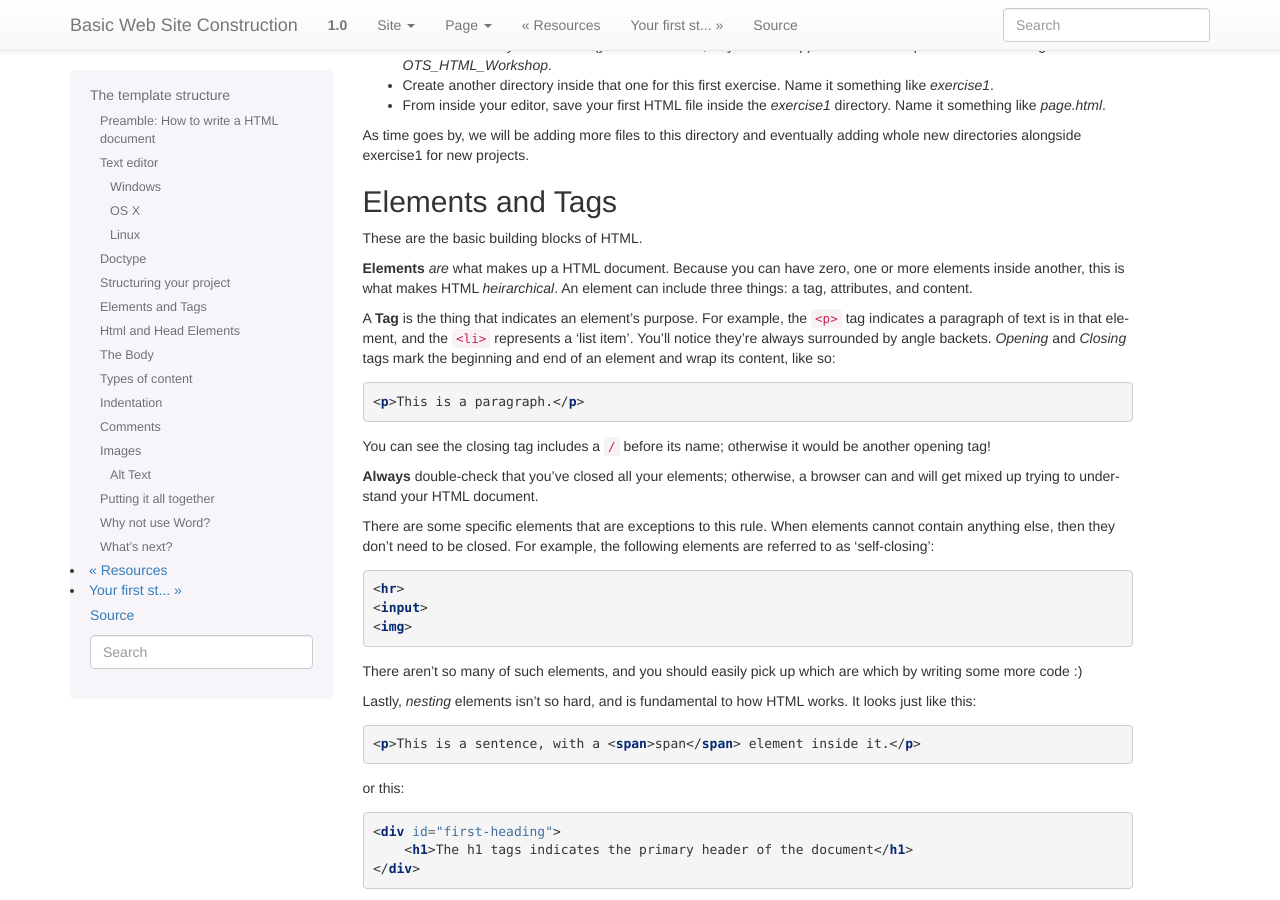
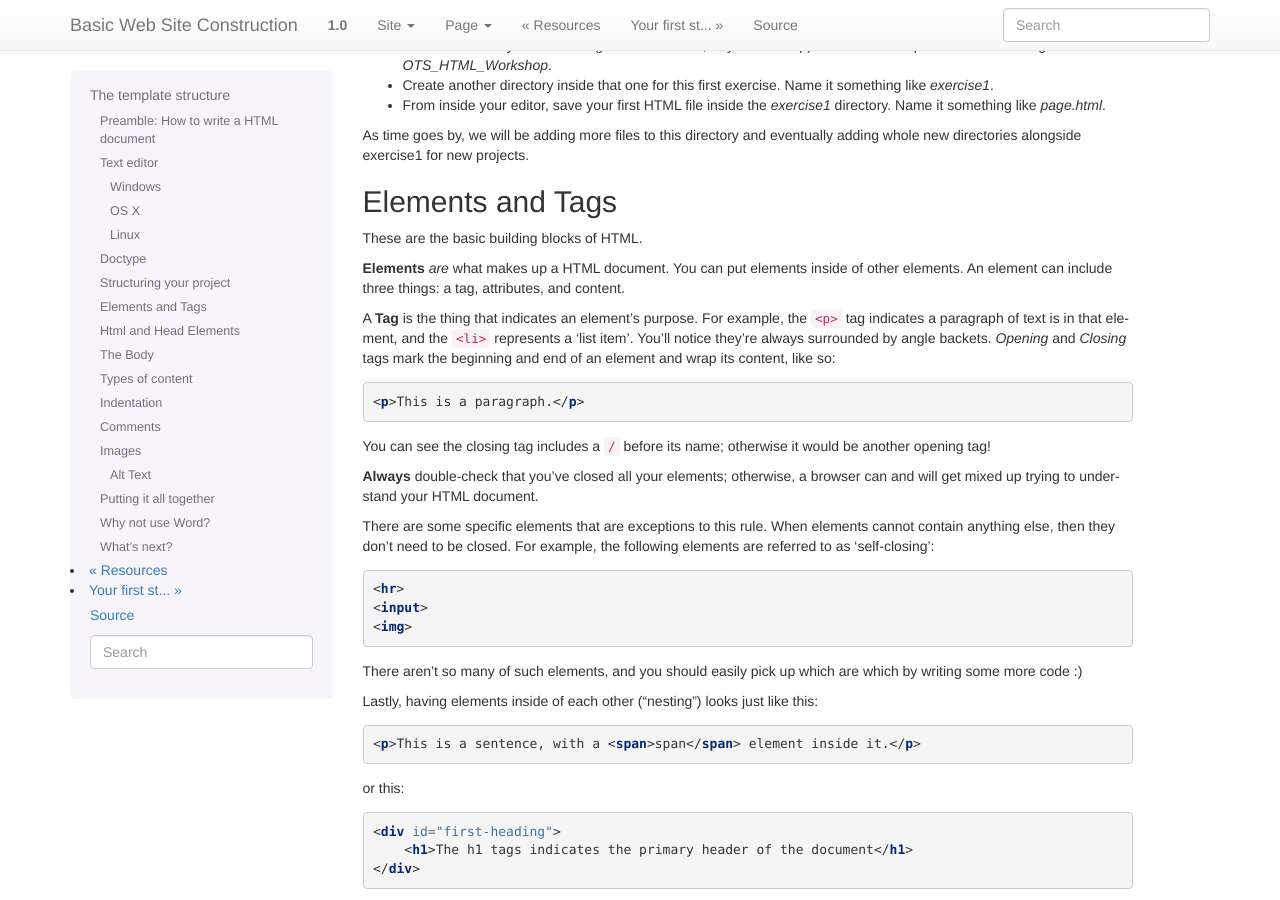
Before and after one commit to OpenTechSchool/html-css-beginners, a Sphinx documentation site: the page built from source/core/structure.rst, in a window 1280 px wide and 900 px high, scrolled down 1064 px. Built offline with Sphinx 7.4.7, drawn with Linux system fonts in a browser that asks for light colours; formulas are drawn with MathJax 3.

Commit message:
making the nesting elements stuff easier

```diff
--- a/source/core/structure.rst
+++ b/source/core/structure.rst
@@ -93,10 +93,9 @@ Elements and Tags
 
 These are the basic building blocks of HTML.
 
-**Elements** *are* what makes up a HTML document. Because you can have
-zero, one or more elements inside another, this is what makes HTML
-*heirarchical*. An element can include three things: a tag, attributes,
-and content.
+**Elements** *are* what makes up a HTML document. You can put elements
+inside of other elements. An element can include three things: a tag,
+attributes, and content.
 
 A **Tag** is the thing that indicates an element's purpose. For example,
 the ``<p>`` tag indicates a paragraph of text is in that element, and
@@ -129,8 +128,7 @@ closed. For example, the following elements are referred to as
 There aren't so many of such elements, and you should easily pick up
 which are which by writing some more code :)
 
-Lastly, *nesting* elements isn't so hard, and is fundamental to how HTML
-works. It looks just like this:
+Lastly, having elements inside of each other ("nesting") looks just like this:
 
 ::
 
```
